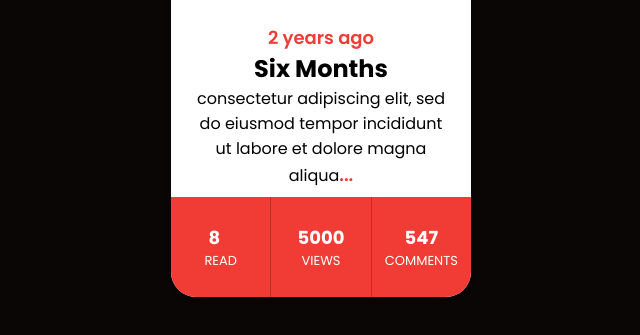
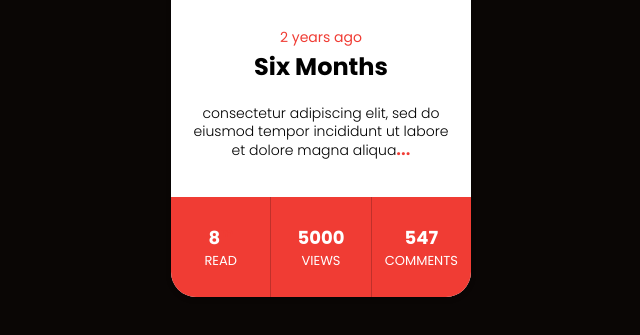
Before and after one commit to awanee-pandey/imagecard1, a plain HTML site: page index.html in a window 1280 px wide. Shown: the part 353-688 px from the top of the page, without its empty margins (319-959 px from the left). Drawn offline with Linux system fonts and the light colour scheme.

Commit message:
second commit

```diff
--- a/index.html
+++ b/index.html
@@ -14,9 +14,9 @@
 <div class="container">
     <img src="./yug.jpg">
     <div class="content">
-        <span>2 years ago</span>
+        <span class="time">2 years ago</span>
         <h2>Six Months</h2>
-        <p>consectetur adipiscing elit, sed do eiusmod tempor incididunt ut labore et dolore magna aliqua<span>...</span></p>
+        <p>consectetur adipiscing elit, sed do eiusmod tempor incididunt ut labore et dolore magna aliqua<span class="dots">...</span></p>
      </div>
      <ul class="info__lists">
             <li class="info__list">
--- a/style.css
+++ b/style.css
@@ -56,11 +56,22 @@ span{
     padding:20px;
 }
 
-.content span{
+.time{
+    font-size: 14px;
+    font-weight: 400;
+}
+
+.content p{
+    margin-top: 20px;
+    font-weight: 300;
+    font-size: 14px;
+    line-height: 18px;
+}
+
+.dots{
     font-size: 18px;
     font-weight: 600;
 }
-
 
 .info__lists{
     position: absolute;
@@ -83,7 +94,7 @@ span{
     justify-content: center;
     align-items: center;
     flex-direction: column;
-    flex:1 1 0
+    flex:1 1 0;
 }
 
 .super{
```
